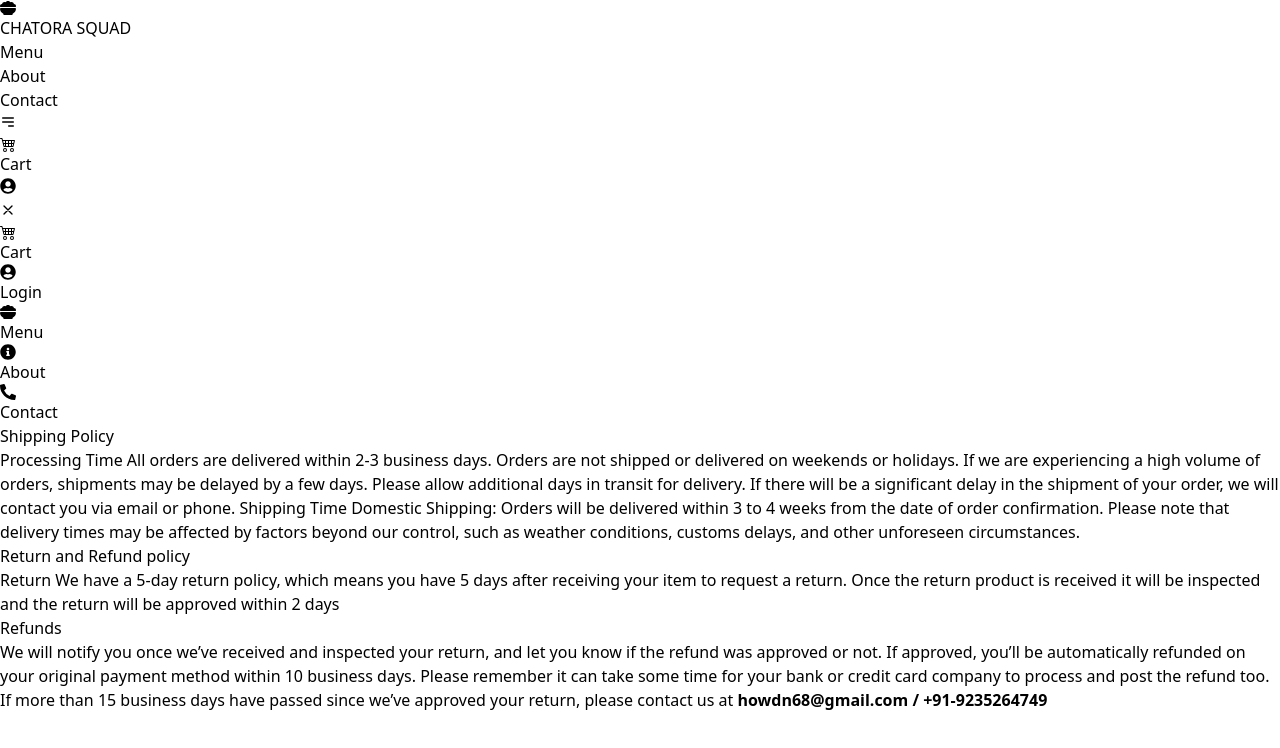
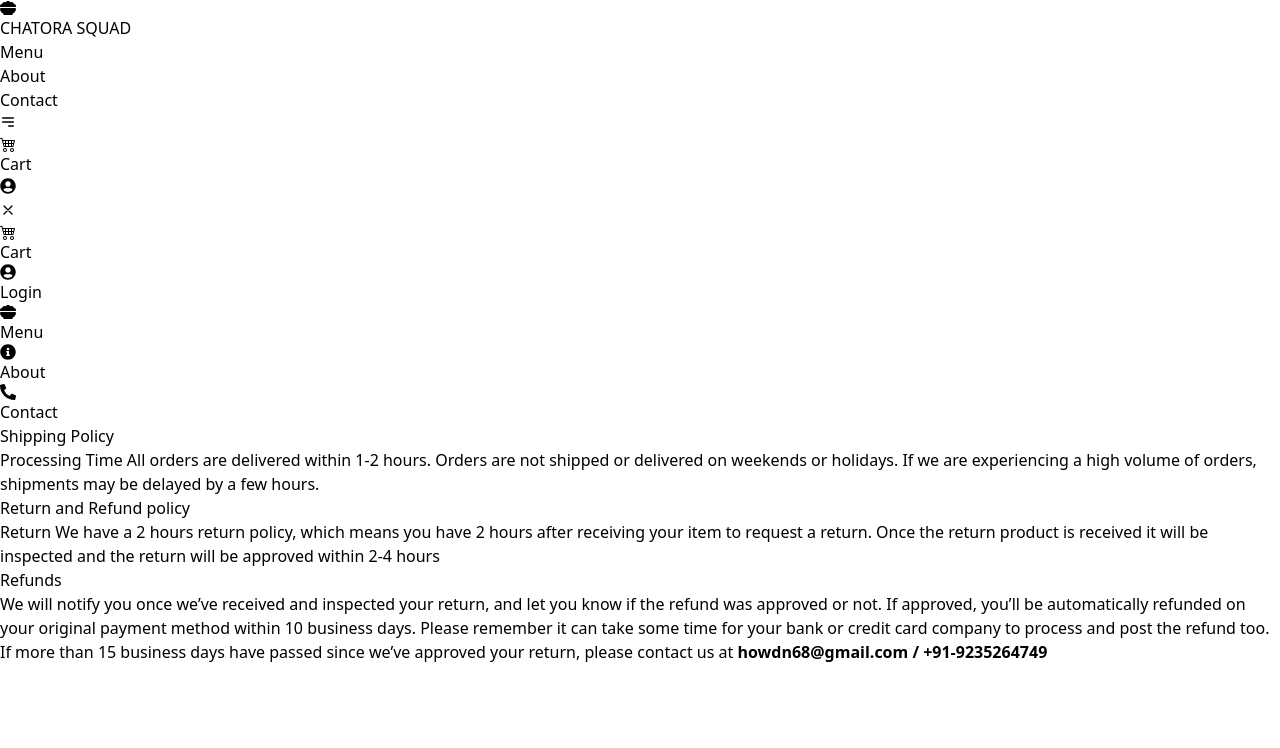
Before and after one commit to sahilsharma6/chatorasquad, a React (Vite) app in the folder frontend/: page /refund-shiping-return in a window 1280 px wide. Shown: the top 748 px of the page. Built offline with nearby package versions, Linux system fonts and the light colour scheme; no server answers.

Commit message:
changes for payment gateway refund and comments c3

```diff
--- a/frontend/src/Pages/Contact.jsx
+++ b/frontend/src/Pages/Contact.jsx
@@ -120,18 +120,35 @@
             </p>
 
             <p className="text-gray-800 font-semibold">
-              Address: In front of Hindu dham <br /> Janki Mahal trust road
+              Address: {""}
+              <span className="text-black font-normal">
+                In front of Hindu dham <br /> Janki Mahal trust road
+              </span>
+            </p>
+            <br />
+
+            <p className="text-gray-800 font-semibold">
+              Registered Address: {""}
+              <span className="text-black font-normal">
+                C/o Rajesh Gupta, Hindu Dham janki Mahal, Ayodhya, Faizabad-
+                224123 Uttar Pradesh
+              </span>
             </p>
             <br />
             <p className="text-gray-800 font-semibold">
-              Email: howdn68@gmail.com
+              Email: {""}
+              <span className="text-black font-normal">howdn68@gmail.com</span>
             </p>
             <p className="text-gray-800 font-semibold mb-4">
-              Phone: +91-9235264749
+              Phone: {""}
+              <span className="text-black font-normal">+91-9235264749</span>
             </p>
 
             <p className="text-gray-800 font-semibold mb-8">
-              Company: SCSH CHATORA SQUAD (OPC) <br /> PRIVATE LIMITED{" "}
+              Company: {""}
+              <span className="text-black font-normal">
+                SCSH CHATORA SQUAD (OPC) <br /> PRIVATE LIMITED{" "}
+              </span>
             </p>
 
             <div className="flex gap-6">
--- a/frontend/src/Pages/RefundPolicy.jsx
+++ b/frontend/src/Pages/RefundPolicy.jsx
@@ -14,17 +14,10 @@
               Introduction
             </h2> */}
             <p className="mt-4 text-lg">
-              Processing Time All orders are delivered within 2-3 business days.
-              Orders are not shipped or delivered on weekends or holidays. If we
-              are experiencing a high volume of orders, shipments may be delayed
-              by a few days. Please allow additional days in transit for
-              delivery. If there will be a significant delay in the shipment of
-              your order, we will contact you via email or phone. Shipping Time
-              Domestic Shipping: Orders will be delivered within 3 to 4 weeks
-              from the date of order confirmation. Please note that delivery
-              times may be affected by factors beyond our control, such as
-              weather conditions, customs delays, and other unforeseen
-              circumstances.
+              Processing Time All orders are delivered within 1-2 hours. Orders
+              are not shipped or delivered on weekends or holidays. If we are
+              experiencing a high volume of orders, shipments may be delayed by
+              a few hours.
             </p>
           </div>
 
@@ -33,10 +26,10 @@
               Return and Refund policy
             </h2>
             <p className="mt-4 text-lg">
-              Return We have a 5-day return policy, which means you have 5 days
-              after receiving your item to request a return. Once the return
-              product is received it will be inspected and the return will be
-              approved within 2 days
+              Return We have a 2 hours return policy, which means you have 2
+              hours after receiving your item to request a return. Once the
+              return product is received it will be inspected and the return
+              will be approved within 2-4 hours
             </p>
           </div>
 
--- a/frontend/src/components/MainFoodsMenu.jsx
+++ b/frontend/src/components/MainFoodsMenu.jsx
@@ -4,10 +4,10 @@
 import apiClient from "../services/apiClient";
 import { Link } from "react-router-dom";
 const categories = [
-  { id: "fast-food", name: "Fast Food", icon: "🍔" },
-  { id: "drinks", name: "Drink & Juice", icon: "🥤" },
-  { id: "pizza", name: "Chicken Pizza", icon: "🍕" },
-  { id: "pasta", name: "PASTA", icon: "🍝" },
+  { id: "fast-food", name: "", icon: "" },
+  { id: "drinks", name: "  ", icon: "" },
+  { id: "pizza", name: " ", icon: "" },
+  { id: "pasta", name: "", icon: "" },
 ];
 
 const priceRanges = [
@@ -128,7 +128,7 @@
             >
               All
             </motion.button>
-            {categories.map((category) => (
+            {categories?.map((category) => (
               <motion.button
                 key={category.id}
                 whileHover={{ scale: 1.05 }}
@@ -230,10 +230,7 @@
               >
                 <div className="w-16 h-16 sm:w-20 sm:h-20 rounded-full overflow-hidden flex-shrink-0">
                   <img
-                    src={
-                      import.meta.env.VITE_API_URL + "/" + item.images[0]
-
-                    }
+                    src={import.meta.env.VITE_API_URL + "/" + item.images[0]}
                     alt={item.name}
                     className="w-full h-full object-cover"
                   />
@@ -243,7 +240,7 @@
                   <p className="text-xs sm:text-sm">{item.description}</p>
                 </div>
                 <div className="text-base sm:text-xl font-bold text-black">
-                ₹{item?.sellingPrice}
+                  ₹{item?.sellingPrice}
                 </div>
               </motion.div>
             </Link>
```
